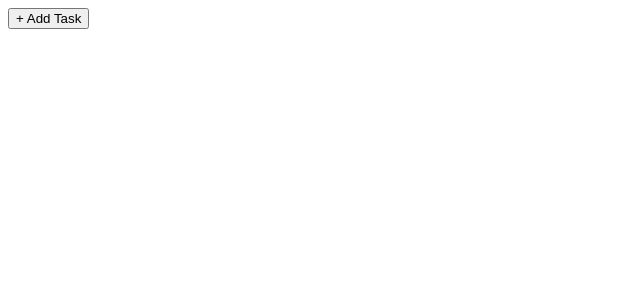
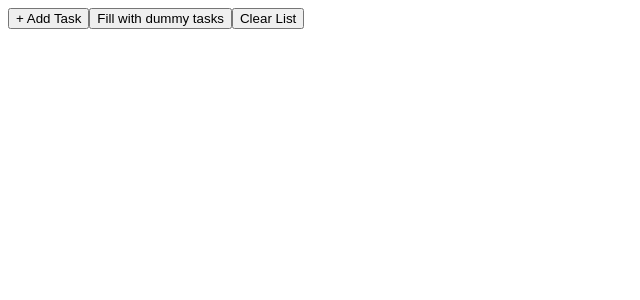
Before and after one commit to SaschaVII/task-list-app, a Next.js app: page / in a window 1280 px wide. Shown: the top 300 px of the page, without its empty margins (0-640 px from the left). Built offline with nearby package versions, Linux system fonts and the light colour scheme.

Commit message:
Add clear list and add dummy task list buttons for debugging

```diff
--- a/pages/index.js
+++ b/pages/index.js
@@ -3,11 +3,18 @@ import useLocalStorageTaskList from "@/hooks/useLocalStorageTaskList";
 
 const Index = () => {
     const [taskList, setTaskList] = useLocalStorageTaskList();
-    // TODO: Add loading indicator and provide a loadingState from a custom hook
-    // ! localStorage gets overwritten by initialisation of state still everytime page is refreshed
-    const dummyTasks =
-        [
-            {
+
+    const handleBtnClick = () => {
+        addTask();
+    };
+
+    const handleBtnClearListClick = () => {
+        setTaskList([]);
+    };
+
+    const handleBtnDummyListClick = () => {
+        setTaskList(
+            [{
                 "id": 1,
                 "title": "Complete Task List App",
                 "description": "Finish building and testing the task list app by end of week",
@@ -41,41 +48,8 @@ const Index = () => {
                 "description": "Read at least one chapter of 'The Catcher in the Rye'",
                 "completed": true,
                 "dueDate": "2023-03-18"
-            }
-        ];
-
-    // fetching tasks from server
-    // useEffect(() => {
-    //     const getTasks = async () => {
-    //         const response = await fetch('/api/tasks');
-    //         const result = await response.json();
-    //         setTaskList(result);
-    //         // console.log("🚀 ~ file: index.js:11 ~ getTasks ~ result:", result);
-    //     };
-
-    //     getTasks();
-    // }, []);
-
-    // Fill local storage with dummy data if none present
-    // useEffect(() => {
-    //     localStorage.setItem('taskList', JSON.stringify(dummyTasks));
-    // });
-
-    // Load data from local storage on component mount
-    // useEffect(() => {
-    //     const storedData = localStorage.getItem('taskList');
-    //     if (storedData) {
-    //         setTaskList(JSON.parse(storedData));
-    //     }
-    // }, []);
-
-    // // Save data to local storage when taskList changes
-    // useEffect(() => {
-    //     localStorage.setItem('taskList', JSON.stringify(taskList));
-    // }, [taskList]);
-
-    const handleBtnClick = () => {
-        addTask();
+            }]
+        );
     };
 
     const addTask = () => {
@@ -96,6 +70,8 @@ const Index = () => {
         <>
             <TaskList tasks={taskList} />
             <button onClick={handleBtnClick}>+ Add Task</button>
+            <button onClick={handleBtnDummyListClick}>Fill with dummy tasks</button>
+            <button onClick={handleBtnClearListClick}>Clear List</button>
         </>
     );
 };
```
